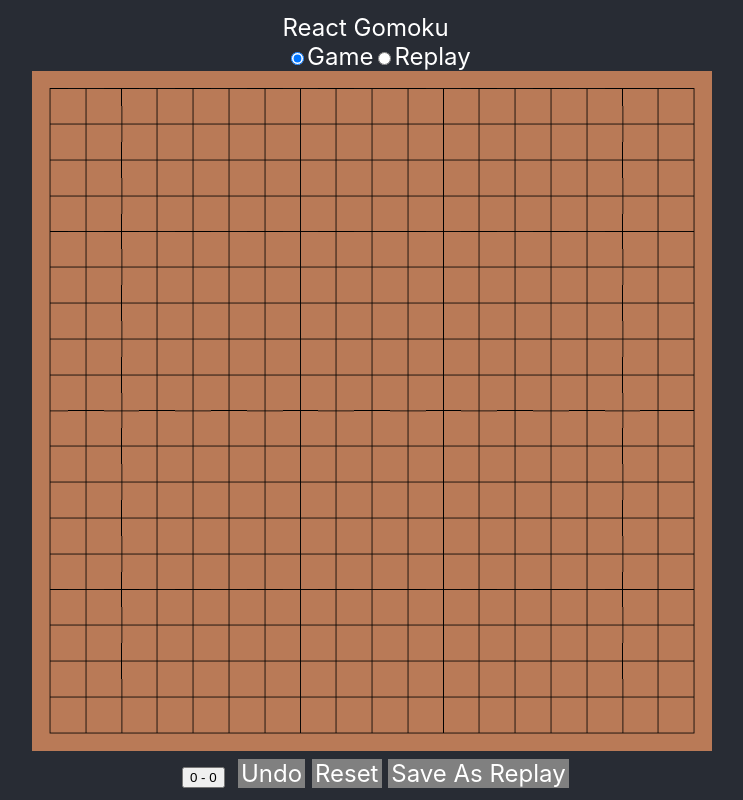
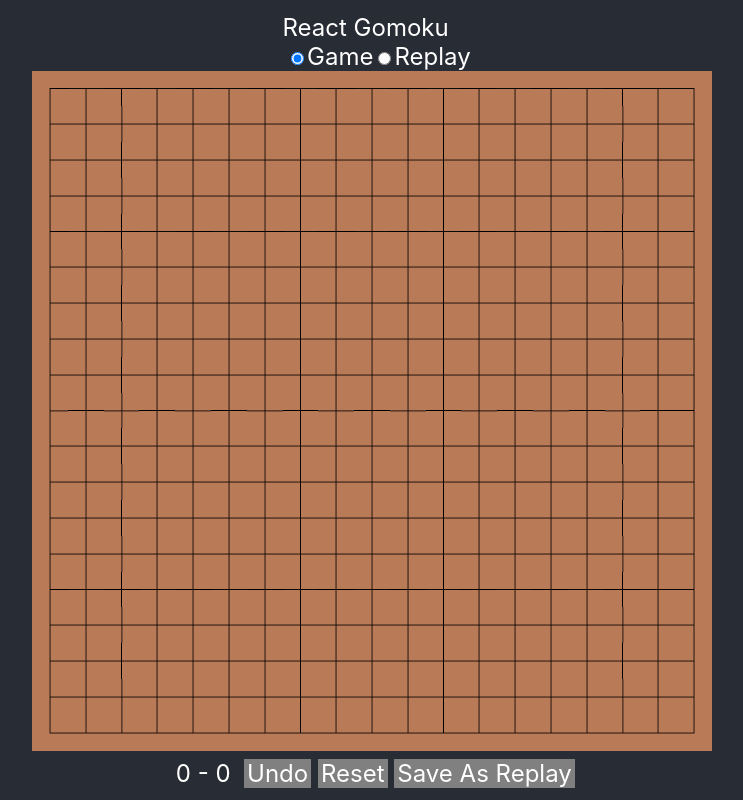
Before and after one commit to kuman514/ReactGomoku, a React (Create React App) app: page / in a window 1280 px wide. Shown: the whole page, without its empty margins (268-1011 px from the left). Built offline with nearby package versions, Linux system fonts and the light colour scheme.

Commit message:
Fixed problem of Score

```diff
--- a/src/components/Score.tsx
+++ b/src/components/Score.tsx
@@ -8,7 +8,7 @@ interface ScoreState {
   p2Score: number
 }
 
-const ScoreElement = styled.button`
+const ScoreElement = styled.div`
   margin-left: 10px;
   margin-right: 10px;
 `;
```
